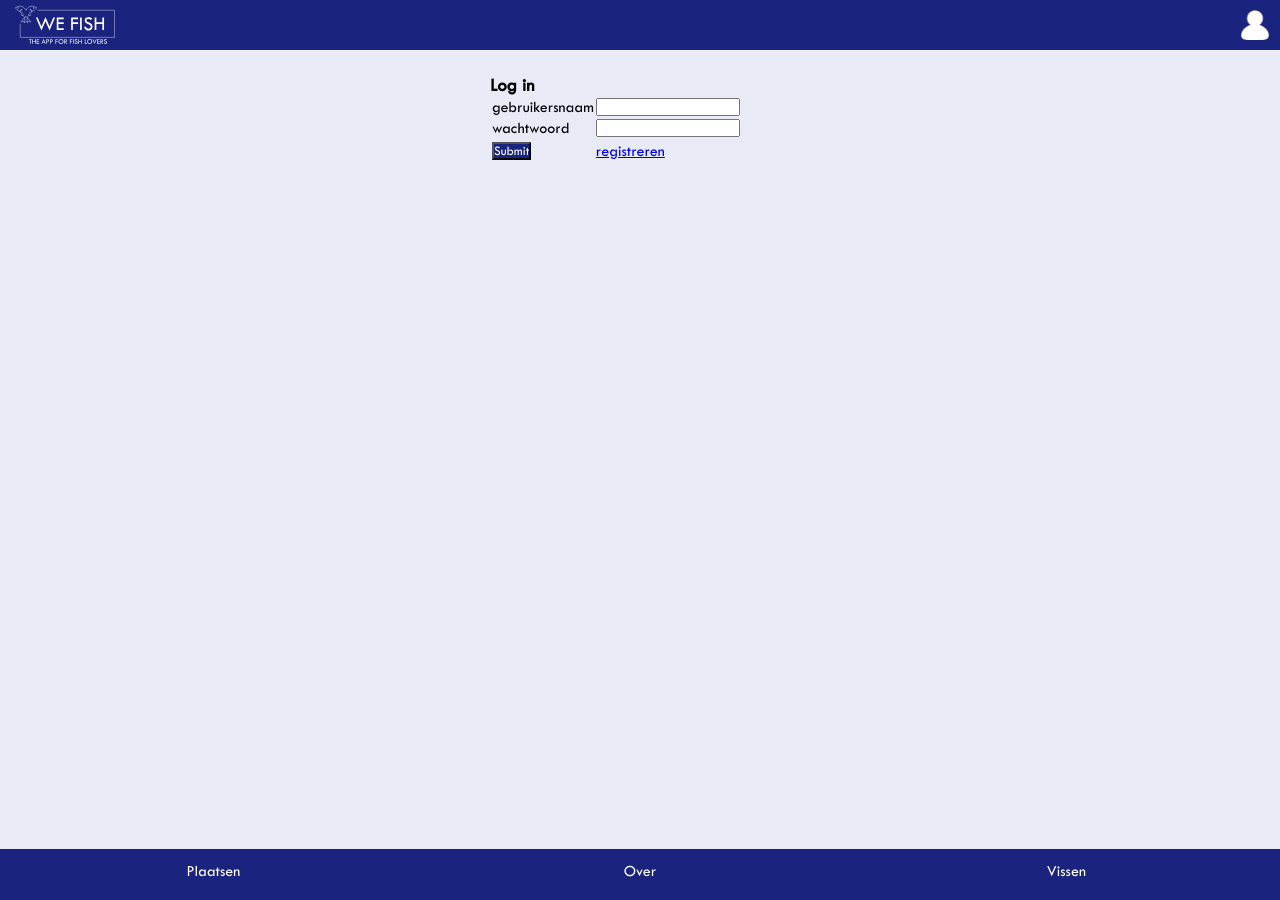
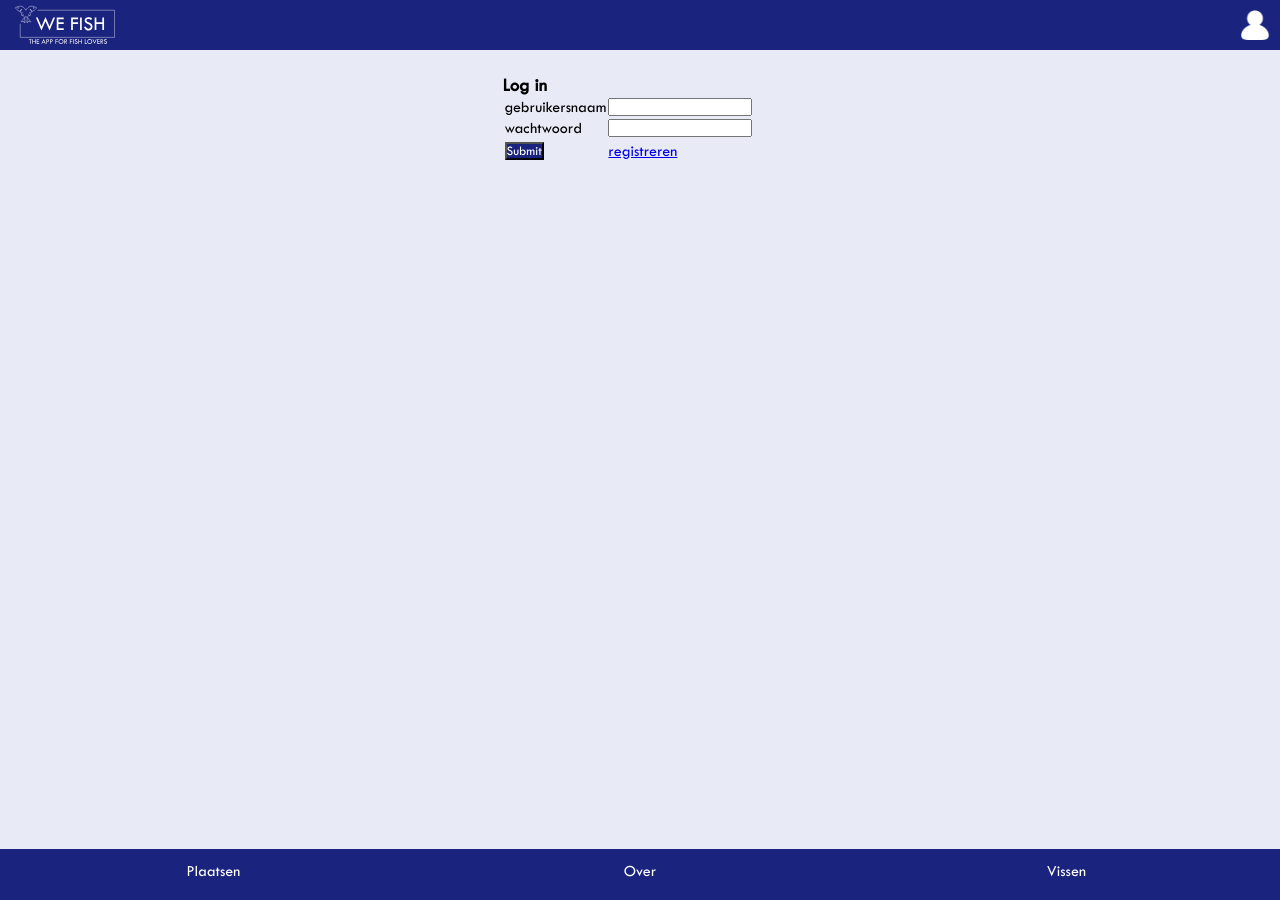
Before and after one commit to svennote/WeFish.github.io, a Jekyll site: the page built from login.html, in a window 1280 px wide. Built offline with Jekyll 4.4.1, drawn with Linux system fonts in a browser that asks for light colours.

Commit message:
aangepast

```diff
--- a/css/login.scss
+++ b/css/login.scss
@@ -154,7 +154,7 @@
 .container {
 
 margin-top:75px;
-width:300px;
+width:275px;
 margin-left:auto;
 margin-right:auto;
 color:black;
```
